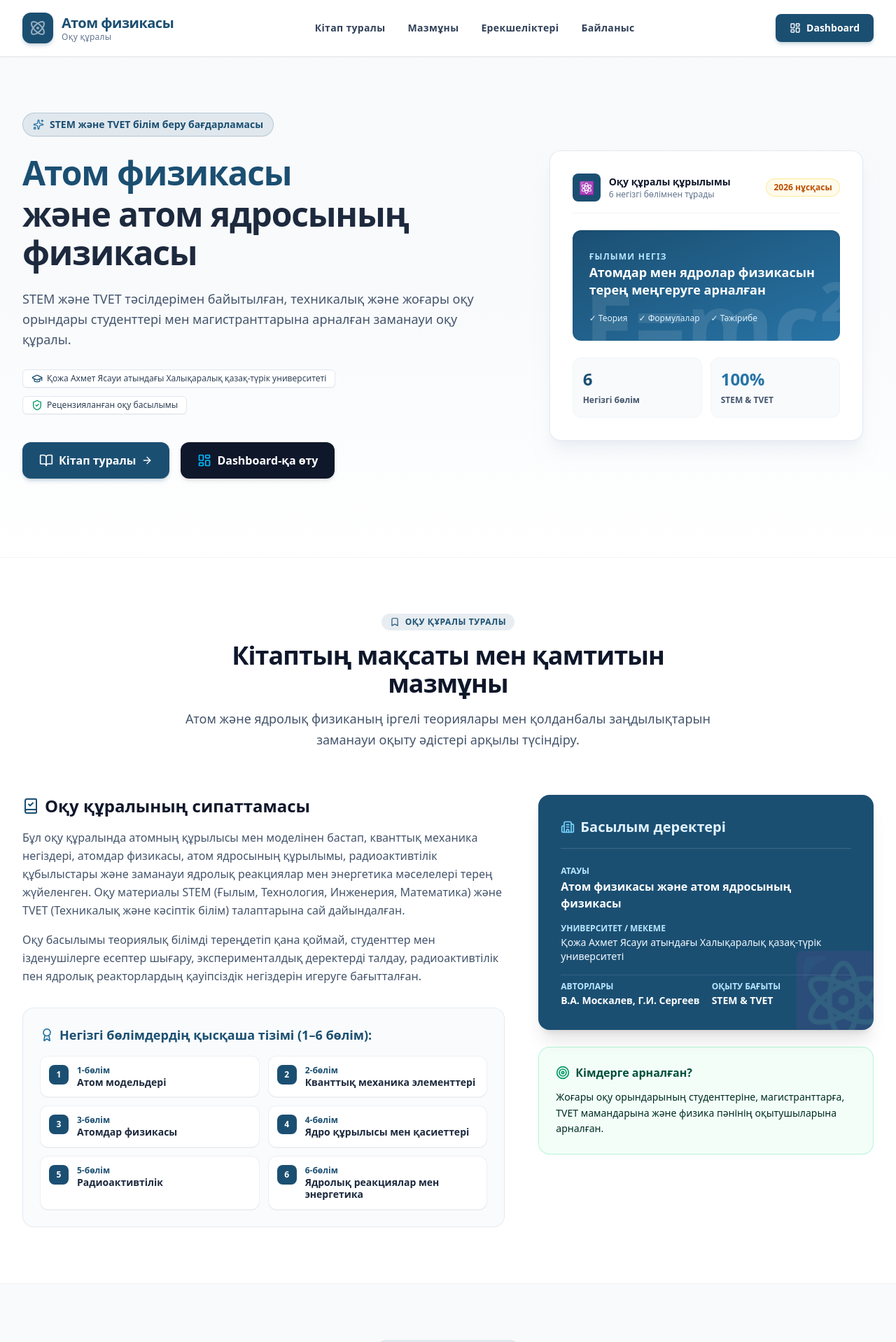
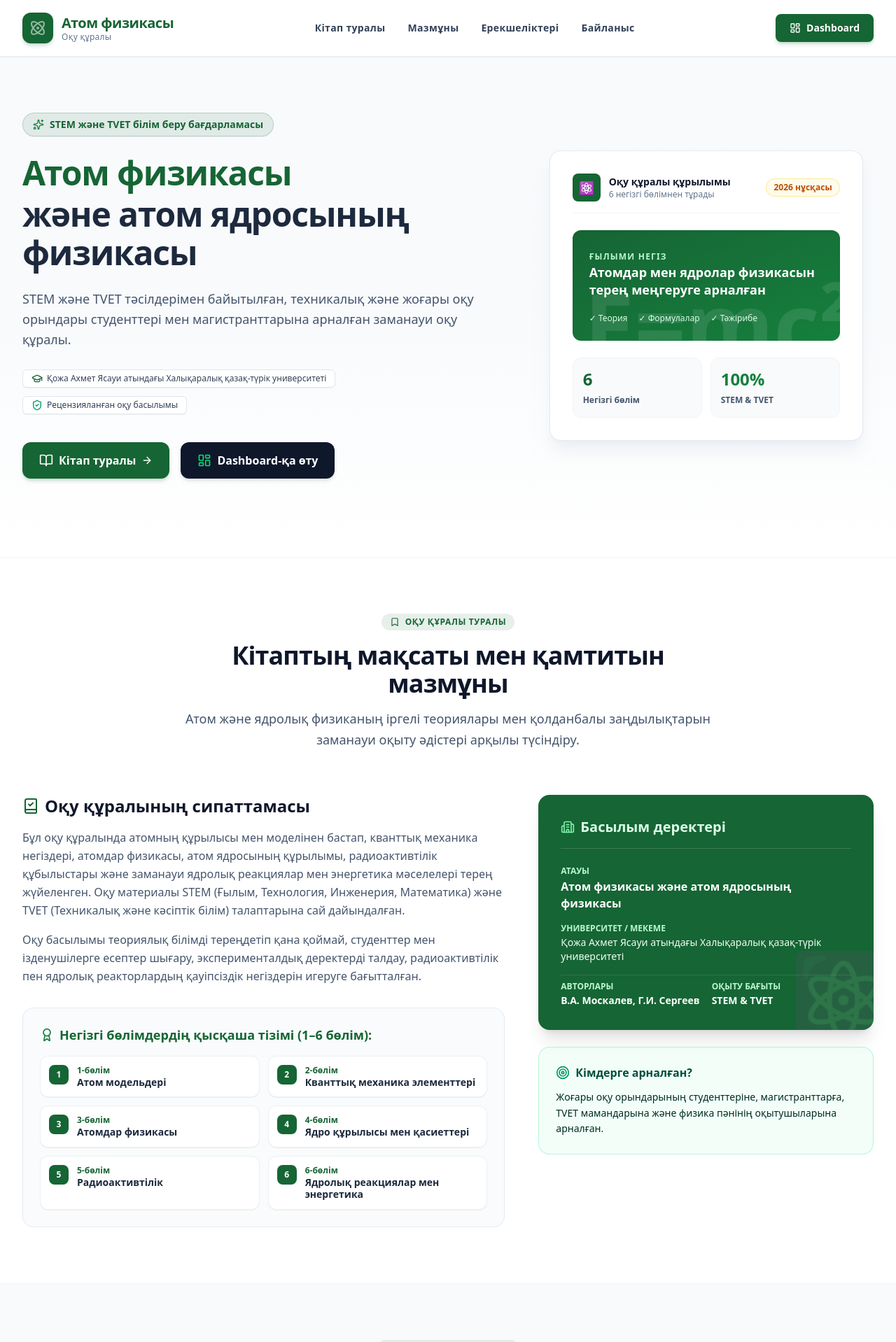
Before and after one commit to bibaermek-stack/atom, a React (Vite) app: page / in a window 1280 px wide. Shown: the top 1918 px of the page at 70% size. Built offline with nearby package versions, Linux system fonts and the light colour scheme.

Commit message:
style: switch brand palette from blue to green
Replace primary #1B4F72 / secondary #2874A6 with forest green
#166534 and emerald #15803d; map sky/blue utility classes to green.

```diff
--- a/src/App.tsx
+++ b/src/App.tsx
@@ -16,7 +16,7 @@ export default function App() {
   const [isDashboardModalOpen, setIsDashboardModalOpen] = useState<boolean>(false);
 
   return (
-    <div className="min-h-screen bg-slate-50 font-sans text-slate-900 flex flex-col antialiased selection:bg-[#1B4F72] selection:text-white">
+    <div className="min-h-screen bg-slate-50 font-sans text-slate-900 flex flex-col antialiased selection:bg-[#166534] selection:text-white">
       {/* Header Bar */}
       <Header onOpenDashboard={() => setIsDashboardModalOpen(true)} />
 
--- a/src/components/AboutBook.tsx
+++ b/src/components/AboutBook.tsx
@@ -9,7 +9,7 @@ export const AboutBook: React.FC = () => {
 
         {/* Section Title */}
         <div className="text-center max-w-3xl mx-auto space-y-4">
-          <div className="inline-flex items-center gap-2 px-3 py-1 rounded-full bg-[#1B4F72]/10 text-[#1B4F72] text-xs font-bold uppercase tracking-wider">
+          <div className="inline-flex items-center gap-2 px-3 py-1 rounded-full bg-[#166534]/10 text-[#166534] text-xs font-bold uppercase tracking-wider">
             <Bookmark className="w-3.5 h-3.5" />
             <span>Оқу құралы туралы</span>
           </div>
@@ -28,7 +28,7 @@ export const AboutBook: React.FC = () => {
           <div className="lg:col-span-7 space-y-8">
             <div className="prose prose-slate max-w-none space-y-4">
               <h3 className="text-2xl font-bold text-slate-900 flex items-center gap-2">
-                <BookCheck className="w-6 h-6 text-[#1B4F72]" />
+                <BookCheck className="w-6 h-6 text-[#166534]" />
                 Оқу құралының сипаттамасы
               </h3>
               <p className="text-slate-600 leading-relaxed text-base">
@@ -41,18 +41,18 @@ export const AboutBook: React.FC = () => {
 
             {/* Quick List of Main Chapters (1-6) */}
             <div className="space-y-4 bg-slate-50/80 p-6 rounded-2xl border border-slate-200/80">
-              <h4 className="text-lg font-bold text-[#1B4F72] flex items-center gap-2">
-                <Award className="w-5 h-5 text-[#2874A6]" />
+              <h4 className="text-lg font-bold text-[#166534] flex items-center gap-2">
+                <Award className="w-5 h-5 text-[#15803d]" />
                 Негізгі бөлімдердің қысқаша тізімі (1–6 бөлім):
               </h4>
               <div className="grid grid-cols-1 sm:grid-cols-2 gap-3">
                 {CHAPTERS.map((chap) => (
                   <div key={chap.id} className="flex items-start gap-3 bg-white p-3 rounded-xl border border-slate-200/60 shadow-2xs">
-                    <span className="shrink-0 w-7 h-7 rounded-lg bg-[#1B4F72] text-white font-bold text-xs flex items-center justify-center">
+                    <span className="shrink-0 w-7 h-7 rounded-lg bg-[#166534] text-white font-bold text-xs flex items-center justify-center">
                       {chap.id}
                     </span>
                     <div>
-                      <span className="text-xs font-bold text-[#1B4F72] block">{chap.number}</span>
+                      <span className="text-xs font-bold text-[#166534] block">{chap.number}</span>
                       <span className="text-sm font-semibold text-slate-800 leading-tight block">{chap.title}</span>
                     </div>
                   </div>
@@ -66,34 +66,34 @@ export const AboutBook: React.FC = () => {
           <div className="lg:col-span-5 space-y-6">
 
             {/* Book Meta Box */}
-            <div className="bg-[#1B4F72] text-white rounded-2xl p-6 sm:p-8 shadow-xl space-y-6 relative overflow-hidden">
+            <div className="bg-[#166534] text-white rounded-2xl p-6 sm:p-8 shadow-xl space-y-6 relative overflow-hidden">
               <div className="absolute -right-10 -bottom-10 opacity-10 text-9xl font-black">
                 ⚛
               </div>
 
-              <h3 className="text-xl font-extrabold border-b border-white/15 pb-4 text-sky-100 flex items-center gap-2">
-                <Building2 className="w-5 h-5 text-sky-300" />
+              <h3 className="text-xl font-extrabold border-b border-white/15 pb-4 text-green-100 flex items-center gap-2">
+                <Building2 className="w-5 h-5 text-green-300" />
                 Басылым деректері
               </h3>
 
               <div className="space-y-4 text-sm">
                 <div>
-                  <span className="text-xs text-sky-200 uppercase font-semibold block">Атауы</span>
+                  <span className="text-xs text-green-200 uppercase font-semibold block">Атауы</span>
                   <p className="font-bold text-white text-base mt-0.5">{BOOK_METADATA.title}</p>
                 </div>
 
                 <div>
-                  <span className="text-xs text-sky-200 uppercase font-semibold block">Университет / Мекеме</span>
-                  <p className="font-medium text-sky-50 mt-0.5">{BOOK_METADATA.university}</p>
+                  <span className="text-xs text-green-200 uppercase font-semibold block">Университет / Мекеме</span>
+                  <p className="font-medium text-green-50 mt-0.5">{BOOK_METADATA.university}</p>
                 </div>
 
                 <div className="grid grid-cols-2 gap-4 pt-2 border-t border-white/10">
                   <div>
-                    <span className="text-xs text-sky-200 uppercase font-semibold block">Авторлары</span>
+                    <span className="text-xs text-green-200 uppercase font-semibold block">Авторлары</span>
                     <p className="font-semibold text-white mt-0.5">{BOOK_METADATA.authors}</p>
                   </div>
                   <div>
-                    <span className="text-xs text-sky-200 uppercase font-semibold block">Оқыту бағыты</span>
+                    <span className="text-xs text-green-200 uppercase font-semibold block">Оқыту бағыты</span>
                     <p className="font-semibold text-white mt-0.5">STEM & TVET</p>
                   </div>
                 </div>
--- a/src/components/Footer.tsx
+++ b/src/components/Footer.tsx
@@ -13,8 +13,8 @@ export const Footer: React.FC = () => {
           {/* Brand & University Info (Col 1: 6 cols) */}
           <div className="md:col-span-6 space-y-4">
             <div className="flex items-center gap-3">
-              <div className="w-10 h-10 rounded-xl bg-[#1B4F72] text-white flex items-center justify-center font-bold shadow-md">
-                <Atom className="w-6 h-6 text-sky-300 animate-spin-slow" />
+              <div className="w-10 h-10 rounded-xl bg-[#166534] text-white flex items-center justify-center font-bold shadow-md">
+                <Atom className="w-6 h-6 text-green-300 animate-spin-slow" />
               </div>
               <span className="font-extrabold text-xl text-white tracking-tight">
                 Атом физикасы
@@ -27,7 +27,7 @@ export const Footer: React.FC = () => {
 
             <div className="pt-2 space-y-2 text-xs text-slate-400">
               <div className="flex items-start gap-2">
-                <GraduationCap className="w-4 h-4 text-[#2874A6] shrink-0 mt-0.5" />
+                <GraduationCap className="w-4 h-4 text-[#15803d] shrink-0 mt-0.5" />
                 <span className="font-bold text-slate-200">{BOOK_METADATA.university}</span>
               </div>
               <div className="flex items-center gap-2">
--- a/src/components/Header.tsx
+++ b/src/components/Header.tsx
@@ -22,11 +22,11 @@ export const Header: React.FC<HeaderProps> = ({ onOpenDashboard }) => {
 
           {/* Logo & Title */}
           <a href="#" id="header-logo" className="flex items-center gap-3 group">
-            <div className="w-11 h-11 rounded-xl bg-[#1B4F72] flex items-center justify-center text-white shadow-md shadow-[#1B4F72]/20 group-hover:bg-[#2874A6] transition-colors duration-200">
+            <div className="w-11 h-11 rounded-xl bg-[#166534] flex items-center justify-center text-white shadow-md shadow-[#166534]/20 group-hover:bg-[#15803d] transition-colors duration-200">
               <Atom className="w-6 h-6 animate-pulse" />
             </div>
             <div className="flex flex-col">
-              <span className="font-extrabold text-xl tracking-tight text-[#1B4F72] leading-tight group-hover:text-[#2874A6] transition-colors">
+              <span className="font-extrabold text-xl tracking-tight text-[#166534] leading-tight group-hover:text-[#15803d] transition-colors">
                 Атом физикасы
               </span>
               <span className="text-xs text-slate-500 font-medium tracking-wide">
@@ -41,7 +41,7 @@ export const Header: React.FC<HeaderProps> = ({ onOpenDashboard }) => {
               <a
                 key={link.name}
                 href={link.href}
-                className="text-slate-700 hover:text-[#1B4F72] font-semibold text-sm tracking-wide transition-colors py-1 relative after:absolute after:bottom-0 after:left-0 after:w-0 after:h-0.5 after:bg-[#1B4F72] hover:after:w-full after:transition-all after:duration-300"
+                className="text-slate-700 hover:text-[#166534] font-semibold text-sm tracking-wide transition-colors py-1 relative after:absolute after:bottom-0 after:left-0 after:w-0 after:h-0.5 after:bg-[#166534] hover:after:w-full after:transition-all after:duration-300"
               >
                 {link.name}
               </a>
@@ -53,7 +53,7 @@ export const Header: React.FC<HeaderProps> = ({ onOpenDashboard }) => {
             <button
               id="header-dashboard-btn"
               onClick={onOpenDashboard}
-              className="inline-flex items-center gap-2 px-5 py-2.5 rounded-lg bg-[#1B4F72] hover:bg-[#2874A6] text-white font-semibold text-sm shadow-md shadow-[#1B4F72]/20 hover:shadow-lg hover:shadow-[#2874A6]/25 transition-all duration-200 active:scale-98 cursor-pointer"
+              className="inline-flex items-center gap-2 px-5 py-2.5 rounded-lg bg-[#166534] hover:bg-[#15803d] text-white font-semibold text-sm shadow-md shadow-[#166534]/20 hover:shadow-lg hover:shadow-[#15803d]/25 transition-all duration-200 active:scale-98 cursor-pointer"
             >
               <LayoutDashboard className="w-4 h-4" />
               <span>Dashboard</span>
@@ -83,7 +83,7 @@ export const Header: React.FC<HeaderProps> = ({ onOpenDashboard }) => {
                 key={link.name}
                 href={link.href}
                 onClick={() => setIsMobileMenuOpen(false)}
-                className="px-3 py-2 rounded-lg text-slate-700 hover:text-[#1B4F72] hover:bg-slate-50 font-semibold text-base transition-colors"
+                className="px-3 py-2 rounded-lg text-slate-700 hover:text-[#166534] hover:bg-slate-50 font-semibold text-base transition-colors"
               >
                 {link.name}
               </a>
@@ -95,7 +95,7 @@ export const Header: React.FC<HeaderProps> = ({ onOpenDashboard }) => {
                   setIsMobileMenuOpen(false);
                   onOpenDashboard();
                 }}
-                className="w-full flex items-center justify-center gap-2 px-4 py-3 rounded-lg bg-[#1B4F72] text-white font-semibold text-base shadow-sm"
+                className="w-full flex items-center justify-center gap-2 px-4 py-3 rounded-lg bg-[#166534] text-white font-semibold text-base shadow-sm"
               >
                 <LayoutDashboard className="w-5 h-5" />
                 <span>Dashboard</span>
--- a/src/components/Hero.tsx
+++ b/src/components/Hero.tsx
@@ -10,8 +10,8 @@ export const Hero: React.FC<HeroProps> = ({ onOpenDashboard }) => {
   return (
     <section className="relative overflow-hidden bg-gradient-to-b from-slate-50 via-slate-50/50 to-white pt-12 pb-20 md:pt-20 md:pb-28 border-b border-slate-100">
       {/* Background Decorative Graphic Orbits */}
-      <div className="absolute top-1/2 left-1/2 -translate-x-1/2 -translate-y-1/2 w-[800px] h-[800px] bg-sky-100/40 rounded-full blur-3xl -z-10 pointer-events-none" />
-      <div className="absolute -top-24 right-0 w-[400px] h-[400px] bg-blue-100/30 rounded-full blur-2xl -z-10 pointer-events-none" />
+      <div className="absolute top-1/2 left-1/2 -translate-x-1/2 -translate-y-1/2 w-[800px] h-[800px] bg-green-100/40 rounded-full blur-3xl -z-10 pointer-events-none" />
+      <div className="absolute -top-24 right-0 w-[400px] h-[400px] bg-green-100/30 rounded-full blur-2xl -z-10 pointer-events-none" />
 
       <div className="max-w-7xl mx-auto px-4 sm:px-6 lg:px-8">
         <div className="grid grid-cols-1 lg:grid-cols-12 gap-12 items-center">
@@ -20,14 +20,14 @@ export const Hero: React.FC<HeroProps> = ({ onOpenDashboard }) => {
           <div className="lg:col-span-7 space-y-6 text-left">
 
             {/* STEM / TVET Badge */}
-            <div className="inline-flex items-center gap-2 px-3.5 py-1.5 rounded-full bg-[#1B4F72]/10 text-[#1B4F72] text-xs sm:text-sm font-semibold border border-[#1B4F72]/20 shadow-2xs">
-              <Sparkles className="w-4 h-4 text-[#2874A6]" />
+            <div className="inline-flex items-center gap-2 px-3.5 py-1.5 rounded-full bg-[#166534]/10 text-[#166534] text-xs sm:text-sm font-semibold border border-[#166534]/20 shadow-2xs">
+              <Sparkles className="w-4 h-4 text-[#15803d]" />
               <span>STEM және TVET білім беру бағдарламасы</span>
             </div>
 
             {/* Main Title */}
             <h1 className="text-3xl sm:text-4xl lg:text-5xl font-extrabold text-slate-900 tracking-tight leading-[1.15]">
-              <span className="block text-[#1B4F72]">Атом физикасы</span>
+              <span className="block text-[#166534]">Атом физикасы</span>
               <span className="block text-slate-800 font-extrabold mt-1">
                 және атом ядросының физикасы
               </span>
@@ -41,7 +41,7 @@ export const Hero: React.FC<HeroProps> = ({ onOpenDashboard }) => {
             {/* University Tag / Author Badge */}
             <div className="flex flex-wrap items-center gap-3 pt-1 text-xs text-slate-500 font-medium">
               <span className="inline-flex items-center gap-1.5 px-3 py-1 bg-white rounded-md border border-slate-200 text-slate-700 shadow-2xs">
-                <GraduationCap className="w-4 h-4 text-[#1B4F72]" />
+                <GraduationCap className="w-4 h-4 text-[#166534]" />
                 {BOOK_METADATA.university}
               </span>
               <span className="inline-flex items-center gap-1.5 px-3 py-1 bg-white rounded-md border border-slate-200 text-slate-700 shadow-2xs">
@@ -55,7 +55,7 @@ export const Hero: React.FC<HeroProps> = ({ onOpenDashboard }) => {
               <a
                 id="hero-about-btn"
                 href="#about"
-                className="inline-flex items-center justify-center gap-2 px-6 py-3.5 rounded-xl bg-[#1B4F72] hover:bg-[#2874A6] text-white font-semibold text-base shadow-md shadow-[#1B4F72]/20 hover:shadow-lg transition-all duration-200 cursor-pointer group"
+                className="inline-flex items-center justify-center gap-2 px-6 py-3.5 rounded-xl bg-[#166534] hover:bg-[#15803d] text-white font-semibold text-base shadow-md shadow-[#166534]/20 hover:shadow-lg transition-all duration-200 cursor-pointer group"
               >
                 <BookOpen className="w-5 h-5" />
                 <span>Кітап туралы</span>
@@ -67,7 +67,7 @@ export const Hero: React.FC<HeroProps> = ({ onOpenDashboard }) => {
                 onClick={onOpenDashboard}
                 className="inline-flex items-center justify-center gap-2 px-6 py-3.5 rounded-xl bg-slate-900 hover:bg-slate-800 text-white font-semibold text-base shadow-md hover:shadow-lg transition-all duration-200 cursor-pointer"
               >
-                <LayoutDashboard className="w-5 h-5 text-sky-400" />
+                <LayoutDashboard className="w-5 h-5 text-green-400" />
                 <span>Dashboard-қа өту</span>
               </button>
             </div>
@@ -81,7 +81,7 @@ export const Hero: React.FC<HeroProps> = ({ onOpenDashboard }) => {
               {/* Header Box */}
               <div className="flex items-center justify-between pb-4 border-b border-slate-100">
                 <div className="flex items-center gap-3">
-                  <div className="w-10 h-10 rounded-lg bg-[#1B4F72] text-white flex items-center justify-center font-bold text-lg">
+                  <div className="w-10 h-10 rounded-lg bg-[#166534] text-white flex items-center justify-center font-bold text-lg">
                     ⚛
                   </div>
                   <div>
@@ -95,16 +95,16 @@ export const Hero: React.FC<HeroProps> = ({ onOpenDashboard }) => {
               </div>
 
               {/* Orbital graphic preview */}
-              <div className="relative py-6 bg-gradient-to-br from-[#1B4F72] to-[#2874A6] rounded-xl text-white p-6 overflow-hidden shadow-inner">
+              <div className="relative py-6 bg-gradient-to-br from-[#166534] to-[#15803d] rounded-xl text-white p-6 overflow-hidden shadow-inner">
                 <div className="absolute right-[-20px] -bottom-10 opacity-10 text-9xl font-black select-none pointer-events-none">
                   E=mc²
                 </div>
                 <div className="relative z-10 space-y-3">
-                  <span className="text-xs font-semibold text-sky-200 uppercase tracking-widest">Ғылыми негіз</span>
+                  <span className="text-xs font-semibold text-green-200 uppercase tracking-widest">Ғылыми негіз</span>
                   <p className="text-lg font-bold leading-snug">
                     Атомдар мен ядролар физикасын терең меңгеруге арналған
                   </p>
-                  <div className="pt-2 flex items-center gap-4 text-xs text-sky-100">
+                  <div className="pt-2 flex items-center gap-4 text-xs text-green-100">
                     <span className="flex items-center gap-1 font-medium">✓ Теория</span>
                     <span className="flex items-center gap-1 font-medium">✓ Формулалар</span>
                     <span className="flex items-center gap-1 font-medium">✓ Тәжірибе</span>
@@ -115,11 +115,11 @@ export const Hero: React.FC<HeroProps> = ({ onOpenDashboard }) => {
               {/* Quick stats grid */}
               <div className="grid grid-cols-2 gap-3 text-left">
                 <div className="bg-slate-50 p-3.5 rounded-xl border border-slate-100">
-                  <span className="block text-2xl font-black text-[#1B4F72]">6</span>
+                  <span className="block text-2xl font-black text-[#166534]">6</span>
                   <span className="text-xs font-semibold text-slate-600">Негізгі бөлім</span>
                 </div>
                 <div className="bg-slate-50 p-3.5 rounded-xl border border-slate-100">
-                  <span className="block text-2xl font-black text-[#2874A6]">100%</span>
+                  <span className="block text-2xl font-black text-[#15803d]">100%</span>
                   <span className="text-xs font-semibold text-slate-600">STEM & TVET</span>
                 </div>
               </div>
```
Also changed, not shown: src/components/ChapterDetailModal.tsx (+7 -7 lines), src/components/Contact.tsx (+14 -14 lines), src/components/Contents.tsx (+10 -10 lines), src/components/DashboardCTA.tsx (+11 -11 lines), src/components/DashboardModal.tsx (+8 -8 lines), src/components/Features.tsx (+7 -7 lines).
